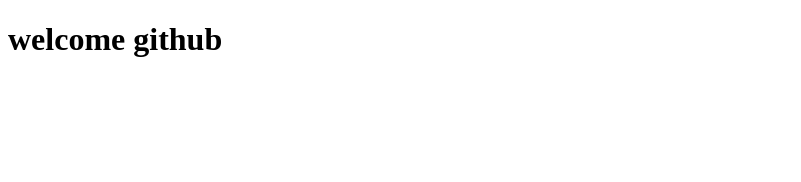
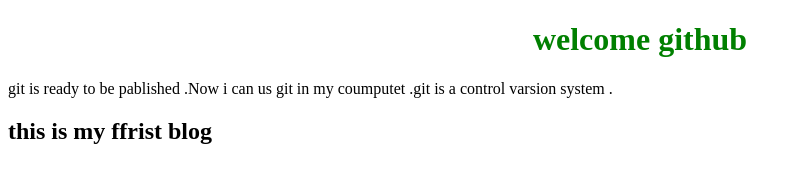
Before and after one commit to Akram-hossain12/new-repo, a plain HTML site: page index.html in a window 1280 px wide. Shown: the whole page, without its empty margins (0-801 px from the left). Drawn offline with Linux system fonts and the light colour scheme.

Commit message:
style added

```diff
--- a/index.html
+++ b/index.html
@@ -5,8 +5,12 @@
     <meta http-equiv="X-UA-Compatible" content="IE=edge">
     <meta name="viewport" content="width=device-width, initial-scale=1.0">
     <title>new repo</title>
+    <link rel="stylesheet" href="style.css">
 </head>
 <body>
   <h1>welcome github</h1>
+  <p>git is ready to be pablished .Now i can us git in my coumputet .git is a control varsion system .</p>
+  <h2>this is my ffrist blog </h2>
+  <img src="" alt="">
 </body>
 </html>
--- /dev/null
+++ b/style.css
@@ -0,0 +1,5 @@
+h1{
+    font size: 23px;
+    text-align: center;
+    color: green;
+}
```
